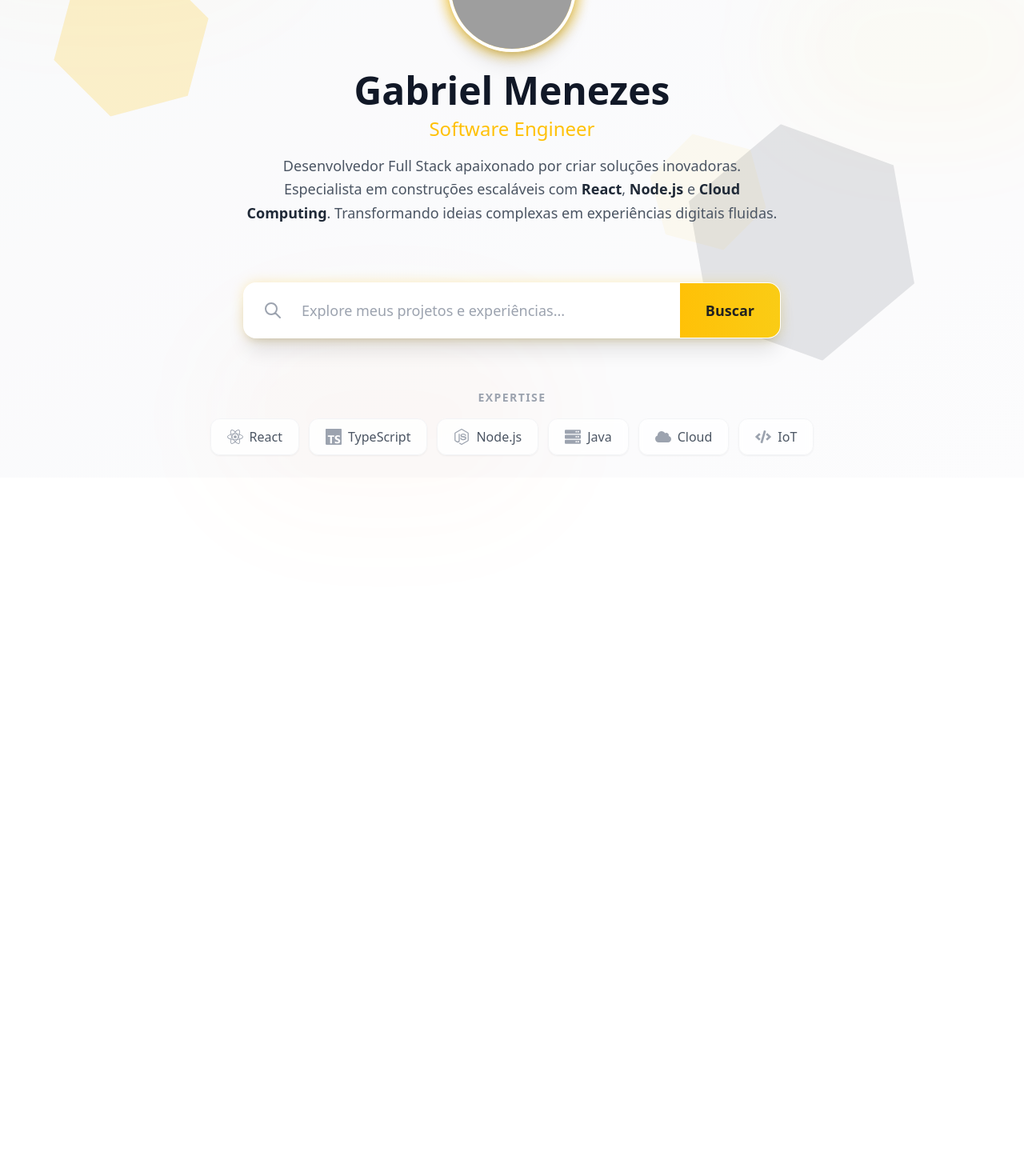
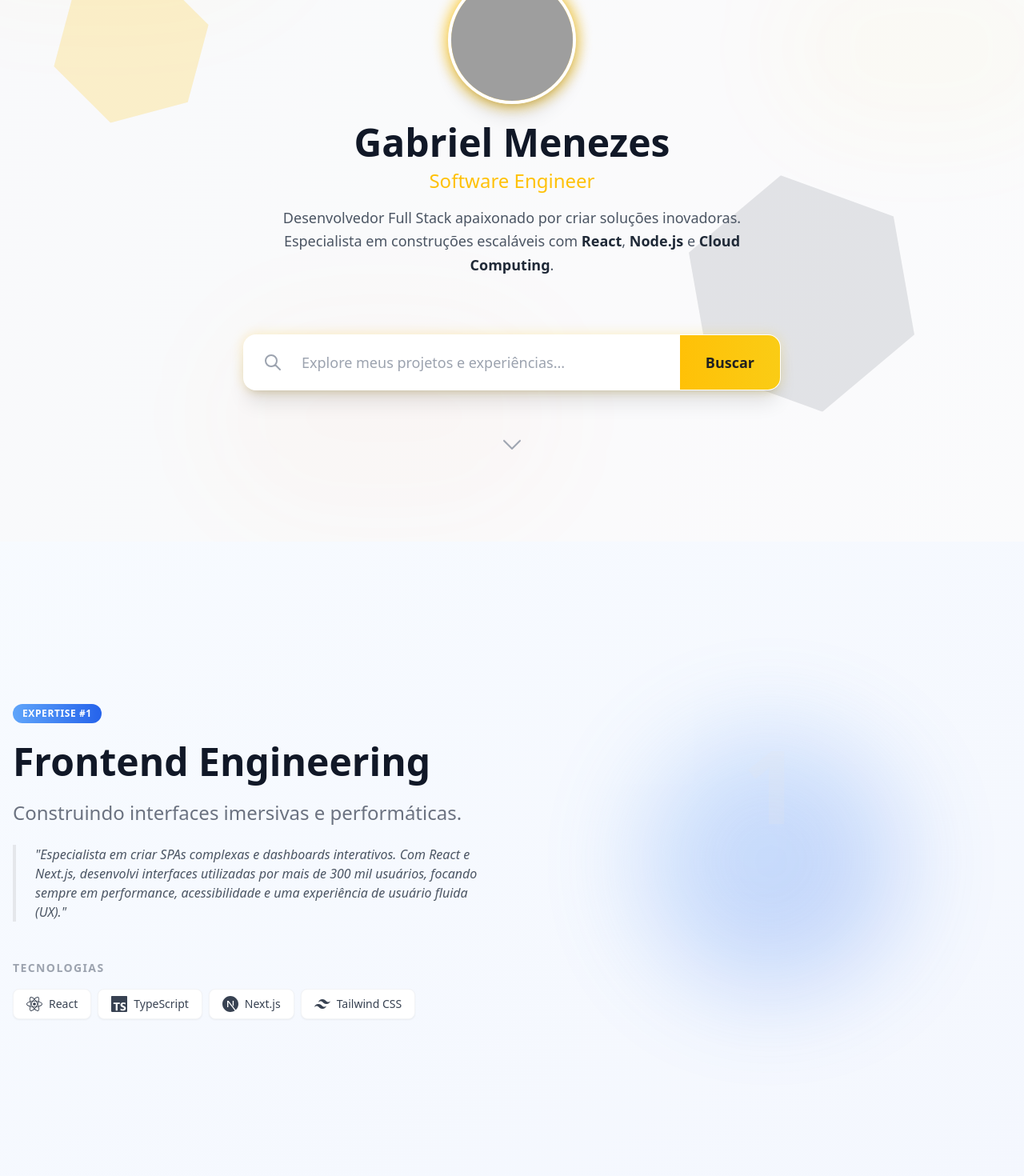
Before and after one commit to beetechgroup-net/bee-experience, a React (Vite) app: page / in a window 1280 px wide. Shown: the part 220-1690 px from the top of the page at 80% size. Before the commit the page ends 817 px from the top, so only its background shows below. Built offline with nearby package versions, Linux system fonts and the light colour scheme; grey boxes are pictures that could not be loaded.

Commit message:
melhorias

```diff
--- a/src/components/Home/Home.tsx
+++ b/src/components/Home/Home.tsx
@@ -1,10 +1,135 @@
-import { useState, useEffect } from 'react';
+import { useState, useEffect, useRef } from 'react';
 import { TechIcon } from '../TechIcon/TechIcon';
+import { ChevronDownIcon } from '@heroicons/react/24/outline';
 
 interface HomeProps {
     onSearch: (query: string) => void;
     onTechSelect: (tech: string) => void;
 }
+
+interface Expertise {
+    title: string;
+    description: string;
+    experience: string;
+    techs: string[];
+    color: string;
+}
+
+const expertises: Expertise[] = [
+    {
+        title: "Frontend Engineering",
+        description: "Construindo interfaces imersivas e performáticas.",
+        experience: "Especialista em criar SPAs complexas e dashboards interativos. Com React e Next.js, desenvolvi interfaces utilizadas por mais de 300 mil usuários, focando sempre em performance, acessibilidade e uma experiência de usuário fluida (UX).",
+        techs: ["React", "TypeScript", "Next.js", "Tailwind CSS"],
+        color: "from-blue-400 to-blue-600"
+    },
+    {
+        title: "Backend & Microservices",
+        description: "Arquiteturas escaláveis e seguras.",
+        experience: "Experiência robusta no desenho de sistemas distribuídos. Projetei arquiteturas de microsserviços usando Pattern Service-per-Action com Java/Quarkus e Node.js, garantindo alta disponibilidade e facilidade de manutenção para grandes volumes de dados.",
+        techs: ["Node.js", "Java", "Quarkus", "PostgreSQL"],
+        color: "from-green-400 to-green-600"
+    },
+    {
+        title: "Cloud & DevOps",
+        description: "Infraestrutura confiável e automação.",
+        experience: "Gerenciamento completo do ciclo de vida da aplicação. Desde a containerização com Docker até a configuração de proxies reversos com Nginx e pipelines de CI/CD, garantindo entregas contínuas e ambientes de produção estáveis.",
+        techs: ["Docker", "Nginx", "CI/CD", "Linux"],
+        color: "from-orange-400 to-orange-600"
+    },
+    {
+        title: "IoT & Integração",
+        description: "Conectando o mundo físico ao digital.",
+        experience: "Desenvolvimento de protocolos de comunicação segura para hardware industrial. Implementei criptografia (HMAC/Blowfish) e operações em nível de byte para garantir integridade e segurança na comunicação com dispositivos em campo.",
+        techs: ["IoT", "Security", "Encryption", "Architecture"],
+        color: "from-purple-400 to-purple-600"
+    }
+];
+
+const useOnScreen = (options: IntersectionObserverInit) => {
+    const ref = useRef<HTMLDivElement>(null);
+    const [isVisible, setIsVisible] = useState(false);
+
+    useEffect(() => {
+        const observer = new IntersectionObserver(([entry]) => {
+            setIsVisible(entry.isIntersecting);
+        }, options);
+
+        if (ref.current) {
+            observer.observe(ref.current);
+        }
+
+        return () => {
+            if (ref.current) {
+                observer.unobserve(ref.current);
+            }
+        };
+    }, [ref, options]);
+
+    return [ref, isVisible] as const;
+};
+
+const ExpertiseSection = ({ expertise, index }: { expertise: Expertise, index: number }) => {
+    const [ref, isVisible] = useOnScreen({ threshold: 0.3 });
+    const isEven = index % 2 === 0;
+
+    return (
+        <section
+            ref={ref}
+            className="min-h-screen flex items-center justify-center relative py-20 overflow-hidden"
+        >
+            <div className={`absolute inset-0 bg-gradient-to-br ${expertise.color} opacity-5`}></div>
+
+            <div className={`container mx-auto px-4 flex flex-col md:flex-row items-center gap-12 transition-all duration-1000 transform ${isVisible ? 'translate-y-0 opacity-100' : 'translate-y-20 opacity-0'} ${isEven ? '' : 'md:flex-row-reverse'}`}>
+
+                {/* Text Content */}
+                <div className="flex-1 space-y-6">
+                    <div className="flex items-center gap-3">
+                        <span className={`px-3 py-1 rounded-full text-xs font-bold text-white bg-gradient-to-r ${expertise.color} uppercase tracking-wider`}>
+                            Expertise #{index + 1}
+                        </span>
+                    </div>
+
+                    <h2 className="text-4xl md:text-5xl font-bold text-gray-900 leading-tight">
+                        {expertise.title}
+                    </h2>
+
+                    <p className="text-xl md:text-2xl text-gray-500 font-light">
+                        {expertise.description}
+                    </p>
+
+                    <div className="prose prose-lg text-gray-600 border-l-4 border-gray-200 pl-6 italic">
+                        "{expertise.experience}"
+                    </div>
+
+                    <div className="pt-6">
+                        <h4 className="text-sm font-semibold text-gray-400 uppercase tracking-widest mb-4">Tecnologias</h4>
+                        <div className="flex flex-wrap gap-2">
+                            {expertise.techs.map((tech) => (
+                                <span key={tech} className="inline-flex items-center gap-2 px-4 py-2 bg-white rounded-lg shadow-sm border border-gray-100 text-sm font-medium text-gray-700">
+                                    <TechIcon name={tech} className="w-5 h-5" showTooltip={false} />
+                                    {tech}
+                                </span>
+                            ))}
+                        </div>
+                    </div>
+                </div>
+
+                {/* Visual/Decorative (Can be an icon or abstract shape) */}
+                <div className="flex-1 flex justify-center">
+                    <div className={`relative w-64 h-64 md:w-80 md:h-80 rounded-full bg-gradient-to-br ${expertise.color} opacity-10 blur-3xl animate-pulse`}></div>
+                    <div className="absolute">
+                        {/* Could put a massive icon here if we wanted, or just keep it abstract */}
+                        <div className={`text-9xl text-gray-200 opacity-20 font-black`}>
+                            {index + 1}
+                        </div>
+                    </div>
+                </div>
+
+            </div>
+        </section>
+    );
+};
 
 export const Home = ({ onSearch, onTechSelect }: HomeProps) => {
     const [query, setQuery] = useState('');
@@ -26,43 +151,30 @@ export const Home = ({ onSearch, onTechSelect }: HomeProps) => {
         }
     };
 
+    const scrollToContent = () => {
+        window.scrollTo({ top: window.innerHeight, behavior: 'smooth' });
+    };
+
     return (
-        <div className="relative min-h-[90vh] flex flex-col items-center justify-center overflow-hidden">
+        <div className="relative flex flex-col items-center bg-transparent">
+
+            {/* Hero Section (Full Screen) */}
+            <div className="min-h-screen w-full flex flex-col items-center justify-center relative overflow-hidden">
                 {/* Parallax Background Elements */}
                 <div className="absolute inset-0 pointer-events-none overflow-hidden select-none">
-                {/* Hexagon 1 */}
-                <div
-                    className="absolute top-[10%] left-[5%] opacity-20"
-                    style={{ transform: `translateY(${scrollY * 0.2}px) rotate(15deg)` }}
-                >
+                    <div className="absolute top-[10%] left-[5%] opacity-20" style={{ transform: `translateY(${scrollY * 0.2}px) rotate(15deg)` }}>
                         <svg width="200" height="200" viewBox="0 0 200 200" className="text-bee-yellow fill-current">
                             <path d="M100 0 L186.6 50 L186.6 150 L100 200 L13.4 150 L13.4 50 Z" />
                         </svg>
                     </div>
-
-                {/* Hexagon 2 */}
-                <div
-                    className="absolute bottom-[20%] right-[10%] opacity-10"
-                    style={{ transform: `translateY(${-scrollY * 0.1}px) rotate(-10deg)` }}
-                >
+                    <div className="absolute bottom-[20%] right-[10%] opacity-10" style={{ transform: `translateY(${-scrollY * 0.1}px) rotate(-10deg)` }}>
                         <svg width="300" height="300" viewBox="0 0 200 200" className="text-gray-900 fill-current">
-                        <path d="M100 0 L186.6 50 L186.6 150 L100 200 L13.4 150 L13.4 50 Z" />
-                    </svg>
-                </div>
-
-                {/* Hexagon 3 */}
-                <div
-                    className="absolute top-[40%] right-[25%] opacity-5"
-                    style={{ transform: `translateY(${scrollY * 0.05}px) rotate(45deg)` }}
-                >
-                    <svg width="150" height="150" viewBox="0 0 200 200" className="text-bee-yellow fill-current">
                             <path d="M100 0 L186.6 50 L186.6 150 L100 200 L13.4 150 L13.4 50 Z" />
                         </svg>
                     </div>
                 </div>
 
                 <div className="relative z-10 w-full max-w-4xl px-4 text-center">
-
                     {/* Profile Section */}
                     <div className="mb-8 flex flex-col items-center animate-fade-in-up">
                         <div className="relative group mb-6">
@@ -84,12 +196,11 @@ export const Home = ({ onSearch, onTechSelect }: HomeProps) => {
                         <p className="text-lg text-gray-600 max-w-2xl mx-auto leading-relaxed mb-10">
                             Desenvolvedor Full Stack apaixonado por criar soluções inovadoras.
                             Especialista em construções escaláveis com <span className="font-semibold text-gray-800">React</span>, <span className="font-semibold text-gray-800">Node.js</span> e <span className="font-semibold text-gray-800">Cloud Computing</span>.
-                        Transformando ideias complexas em experiências digitais fluidas.
                         </p>
                     </div>
 
                     {/* Search Section */}
-                <form onSubmit={handleSubmit} className="w-full max-w-2xl mx-auto relative group mb-16 animate-fade-in-up delay-100">
+                    <form onSubmit={handleSubmit} className="w-full max-w-2xl mx-auto relative group mb-12 animate-fade-in-up delay-100">
                         <div className="absolute inset-0 bg-gradient-to-r from-bee-yellow to-yellow-400 rounded-2xl blur opacity-25 group-hover:opacity-40 transition-opacity duration-300"></div>
                         <div className="relative flex items-center bg-white rounded-2xl shadow-xl overflow-hidden transition-all duration-300 transform group-hover:-translate-y-1 border border-white/50">
                             <div className="pl-6 text-gray-400">
@@ -103,7 +214,6 @@ export const Home = ({ onSearch, onTechSelect }: HomeProps) => {
                                 onChange={(e) => setQuery(e.target.value)}
                                 placeholder="Explore meus projetos e experiências..."
                                 className="w-full px-6 py-5 text-lg text-gray-800 placeholder-gray-400 bg-transparent border-none focus:ring-0 focus:outline-none"
-                            autoFocus
                             />
                             <button
                                 type="submit"
@@ -114,17 +224,31 @@ export const Home = ({ onSearch, onTechSelect }: HomeProps) => {
                         </div>
                     </form>
 
-                {/* Tags Section */}
-                <div className="flex flex-col items-center animate-fade-in-up delay-200">
-                    <span className="text-sm font-semibold text-gray-400 uppercase tracking-widest mb-4">
-                        Expertise
-                    </span>
-                    <div className="flex flex-wrap justify-center gap-3">
-                        {['React', 'TypeScript', 'Node.js', 'Java', 'Cloud', 'IoT'].map((tag) => (
+                    <button
+                        onClick={scrollToContent}
+                        className="animate-bounce p-2 text-gray-400 hover:text-bee-yellow transition-colors"
+                    >
+                        <ChevronDownIcon className="w-8 h-8" />
+                    </button>
+                </div>
+            </div>
+
+            {/* Scroll-telling Sections */}
+            <div className="w-full bg-white">
+                {expertises.map((expertise, index) => (
+                    <ExpertiseSection key={index} expertise={expertise} index={index} />
+                ))}
+            </div>
+
+            {/* Final CTA / Tags */}
+            <div className="min-h-[50vh] flex flex-col items-center justify-center p-8 bg-gray-50 text-center">
+                <h3 className="text-3xl font-bold text-gray-900 mb-8">Conheça o Stack Completo</h3>
+                <div className="flex flex-wrap justify-center gap-3 max-w-3xl">
+                    {['React', 'TypeScript', 'Node.js', 'Java', 'Quarkus', 'Docker', 'Kubernetes', 'AWS', 'IoT', 'Security'].map((tag) => (
                         <button
                             key={tag}
                             onClick={() => onTechSelect(tag)}
-                                className="px-5 py-2.5 bg-white/80 backdrop-blur-sm rounded-xl shadow-sm border border-gray-100 hover:border-bee-yellow hover:scale-105 transition-all duration-300 cursor-pointer flex items-center gap-2 group"
+                            className="px-5 py-2.5 bg-white rounded-xl shadow-sm border border-gray-100 hover:border-bee-yellow hover:scale-105 transition-all duration-300 cursor-pointer flex items-center gap-2 group"
                         >
                             <TechIcon name={tag} className="w-5 h-5 text-gray-400 group-hover:text-bee-yellow transition-colors" showTooltip={false} />
                             <span className="font-medium text-gray-600 group-hover:text-gray-900">{tag}</span>
@@ -132,7 +256,7 @@ export const Home = ({ onSearch, onTechSelect }: HomeProps) => {
                     ))}
                 </div>
             </div>
-            </div>
+
         </div>
     );
 };
```
Lines whose indentation alone changed are shown as unchanged.
